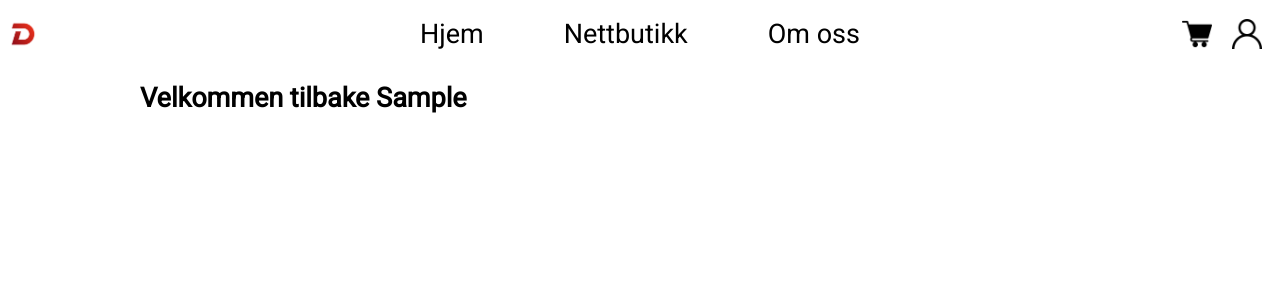
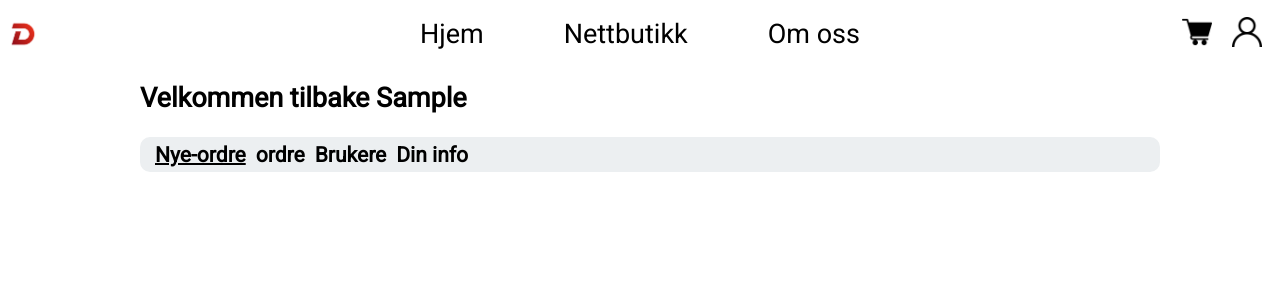
Before and after one commit to GekkoJr/arsoppgave-1, a PHP site: page /dashboard.php in a window 1280 px wide. Shown: the top 300 px of the page. Run offline with PHP 8.4, Linux system fonts and the light colour scheme; the visitor is signed in with stand-in values (Sample User, id 1); tables that the repository leaves empty or names only in its code hold one stand-in row (values such as "Sample post").

Commit message:
placeorder - ferdig + startet på dashboard

```diff
--- a/admin/dashboard.php
+++ b/admin/dashboard.php
@@ -2,13 +2,17 @@
 session_start();
 include('../tilkoble.php');
 $connect->select_db('users');
-if ($_SESSION['admin'] === true) {
+if ($_SESSION['admin'] === true || $_SESSION['ordePerson'] === true) {
+
+    $itemsPerPage = 24;
+
     ?>
+    <!DOCTYPE html>
     <html>
     <body>
     <head>
         <meta name="viewport" content="width=initial-scale, initial-scale">
-    <meta charset="UTF-8" />
+        <meta charset="UTF-8"/>
         <title>Admin dashboard</title>
         <link href="../style.css" rel="stylesheet">
 
@@ -18,11 +22,60 @@ if ($_SESSION['admin'] === true) {
         <h2>Velkommen tilbake
             <?php
             $id = $_SESSION['id'];
-    $personNavn = mysqli_query($connect,"SELECT navn FROM brukere WHERE ID='$id'");
+            $personNavn = mysqli_query($connect, "SELECT navn FROM brukere WHERE ID='$id'");
             $personNavn = mysqli_fetch_array($personNavn, MYSQLI_ASSOC);
             echo $personNavn['navn']
             ?>
         </h2>
+
+        <div class="tabcontainer">
+            <div>
+                <h3 class="tab">Nye-ordre</h3>
+                <h3 class="tab">ordre</h3>
+                <?php
+                if ($_SESSION['admin'] === true) {
+                    ?>
+                    <h3 class="tab">Brukere</h3>
+                    <?php
+                }
+                ?>
+                <h3 class="tab">Din info</h3>
+            </div>
+            <div class="tab-con">
+                <?php
+                $page = 1;
+                $query = "SELECT * FROM ordre WHERE status = 'mottat'";
+                $result = mysqli_query($connect, $query);
+                $result = mysqli_fetch_array($result, MYSQLI_ASSOC);
+
+                for ($i = $page; $i <= $page * $itemsPerPage; $i++) {
+                    ?>
+                    <div class="ordre-container">
+                        <div class="ordre-info"></div>
+                    </div>
+
+                    <?php
+                }
+
+                ?>
+            </div>
+            <div class="tab-con">
+
+            </div>
+            <?php
+            if ($_SESSION['admin'] === true) {
+                ?>
+                <div class="tab-con">
+
+                </div>
+                <?php
+            }
+            ?>
+            <div class="tab-con">
+
+            </div>
+        </div>
+        <script src="/js/tabs.js"></script>
     </main>
     </body>
     </html>
--- a/style.css
+++ b/style.css
@@ -365,6 +365,7 @@ nav a:hover {
   border: solid 1px black;
 }
 
+/* dashboard */
 /*Random shit */
 .AntallVelger {
   border: 1px solid black;
--- a/style.scss
+++ b/style.scss
@@ -444,6 +444,11 @@ nav a {
   }
 }
 
+////////////////////////////////////////////////////////////////
+/* dashboard */
+////////////////////////////////////////////////////////////////
+
+
 
 ////////////////////////////////////////////////////////////////
 /*Random shit */
```
Also changed, not shown: kundesider/placeOrder.php (+29 -4 lines), 1 other file. Lines whose indentation alone changed are shown as unchanged.
